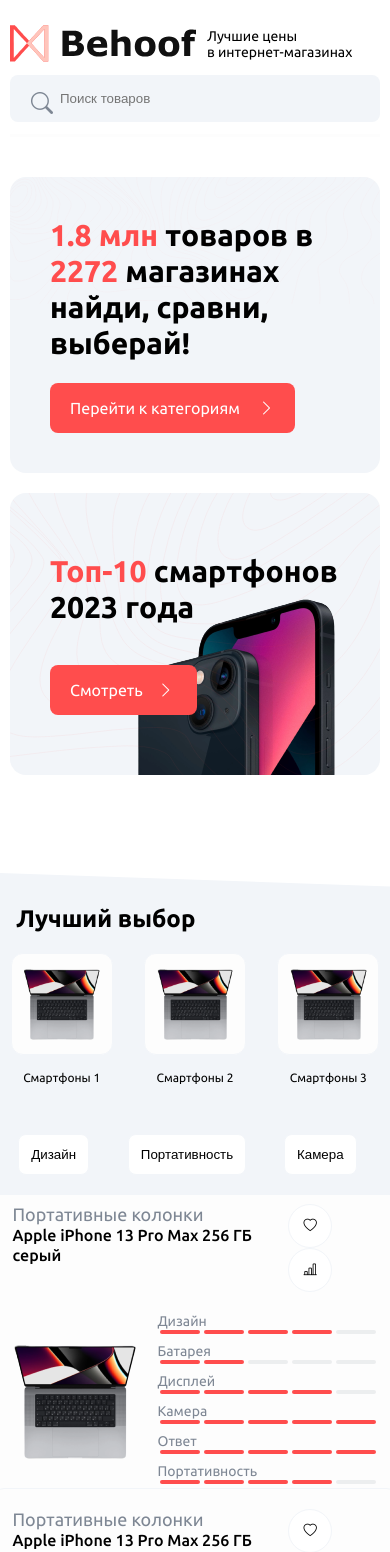
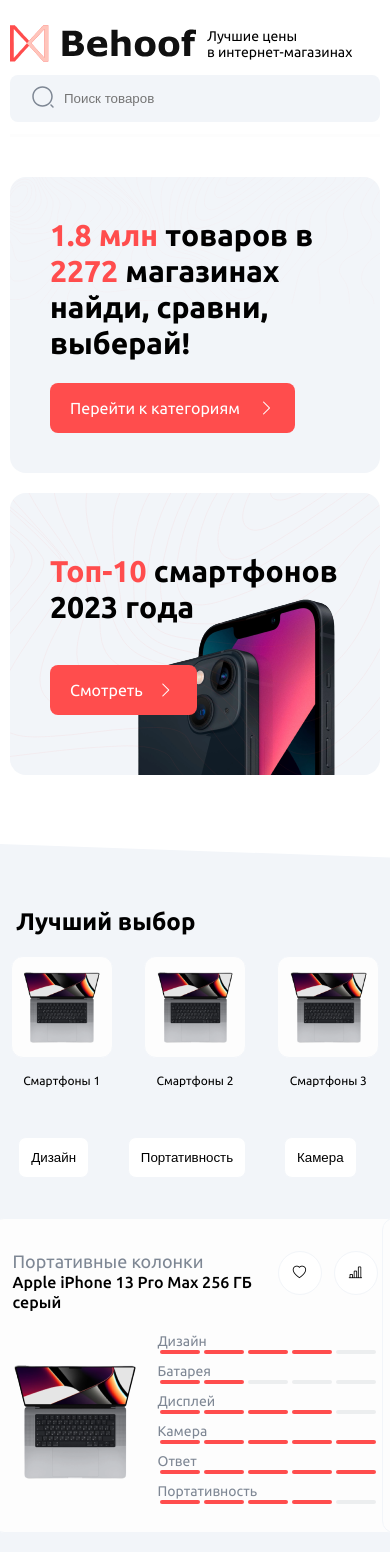
Before and after one commit to roziqov1011/Behoof, a React (Create React App) app: page / in a window 390 px wide. Shown: the top 1552 px of the page. Built offline with nearby package versions, Linux system fonts and the light colour scheme.

Commit message:
worning clering at home

```diff
--- a/src/components/Footer/Styled.jsx
+++ b/src/components/Footer/Styled.jsx
@@ -1,7 +1,7 @@
 import styled from 'styled-components';
 export const FooterWrapper = styled.footer`
-margin-top: 100px;
-padding-top: 45px;
+margin-top: 32px;
+padding-top: 29px;
 padding-bottom: 25px;
     background: #F2F5F9;
 `;
--- a/src/components/Header/Header.jsx
+++ b/src/components/Header/Header.jsx
@@ -29,7 +29,11 @@ function Header() {
                 </HeaderSelect>
               </SelectWrapper>
               <div className='search__inp__wrapper'>
-                <label className='search__label' htmlFor="search"><i className="bi bi-search"></i></label>
+                <label className='search__label' htmlFor="search"><svg width="24" height="24" viewBox="0 0 24 24" fill="none" xmlns="http://www.w3.org/2000/svg">
+<path d="M11.5 21.75C5.85 21.75 1.25 17.15 1.25 11.5C1.25 5.85 5.85 1.25 11.5 1.25C17.15 1.25 21.75 5.85 21.75 11.5C21.75 17.15 17.15 21.75 11.5 21.75ZM11.5 2.75C6.67 2.75 2.75 6.68 2.75 11.5C2.75 16.32 6.67 20.25 11.5 20.25C16.33 20.25 20.25 16.32 20.25 11.5C20.25 6.68 16.33 2.75 11.5 2.75Z" fill="#7E8794"/>
+<path d="M22.0004 22.7499C21.8104 22.7499 21.6204 22.6799 21.4704 22.5299L19.4704 20.5299C19.1804 20.2399 19.1804 19.7599 19.4704 19.4699C19.7604 19.1799 20.2404 19.1799 20.5304 19.4699L22.5304 21.4699C22.8204 21.7599 22.8204 22.2399 22.5304 22.5299C22.3804 22.6799 22.1904 22.7499 22.0004 22.7499Z" fill="#7E8794"/>
+</svg>
+</label>
                 <input className='search__inp' id='search' type="text" placeholder='Поиск товаров'/>
               </div>
               <HeaderBtn>
--- a/src/components/Header/Styled.jsx
+++ b/src/components/Header/Styled.jsx
@@ -7,7 +7,6 @@ export const HeaderWrapper = styled.header`
         align-items: center;
         justify-content: space-between;
         flex-wrap: wrap;
-
 `
 
 export const HeaderLogoWrapper = styled.div`
@@ -37,11 +36,14 @@ label{
     color:  #7E8794;
     font-weight: bold;
     font-size: 22px;
+    @media (max-width: 480px) {
+            top: 10px;
+        }
 
 }
     input{
         padding: 16px;
-        padding-left: 50px;
+        padding-left: 54px;
         border: none;
         background: #F2F5F9;
         border-radius: 0px 8px 8px 0px;
@@ -88,7 +90,7 @@ padding: 16px;
 border:none;
 margin-left: 20px;
 font-size: 22px;
-@media (max-width: 430px) {
+@media (max-width: 480px) {
             display: none;
         }
 `
--- a/src/components/Home/Choice/Slider/Slider.jsx
+++ b/src/components/Home/Choice/Slider/Slider.jsx
@@ -14,7 +14,9 @@ import { Grid, Navigation, Pagination } from "swiper";
 import SliderItem from "../SliderItem/SliderItem";
 
 export default function MySlider() {
+
 const [changeWidth, setChangeWidth] = useState(window.innerWidth)
+const [siliderRow, setsiliderRow] = useState(changeWidth > 700 ? 2 : 1)
   window.onresize = function() {
     setChangeWidth(window.innerWidth)
   };
@@ -26,7 +28,7 @@ const [changeWidth, setChangeWidth] = useState(window.innerWidth)
       <Swiper
         slidesPerView={changeWidth >=990 ? 2: 1}
         grid={{
-          rows: 2,
+          rows: siliderRow,
         }}
         spaceBetween={20}
         navigation={true}
--- a/src/components/Home/Choice/Slider/styles.css
+++ b/src/components/Home/Choice/Slider/styles.css
@@ -4,7 +4,12 @@ margin-top: 20px;
 display: flex;
 justify-content: center;
 }
-
+@media (max-width: 700px) {
+  .my__test{
+    height: auto;
+    margin-bottom: 70px;
+  }
+}
 
 .swiper {
     width: 100%;
--- a/src/components/Home/Choice/SliderItem/SliderItem.jsx
+++ b/src/components/Home/Choice/SliderItem/SliderItem.jsx
@@ -17,7 +17,7 @@ function SliderItem() {
           <p>Портативные колонки </p>
           <h4>Apple iPhone 13 Pro Max 256 ГБ серый</h4>
         </div>
-        <div>
+        <div className="item__top__wrapper">
           <button>
             <i className="bi bi-heart"></i>
           </button>
@@ -34,7 +34,7 @@ function SliderItem() {
                     <div>
                     {
                         arr?.map((item, index)=>(
-                            <span key={index} className={Desigin >= index+1 ? 'active': null}></span>
+                            <span key={index} className={Desigin >= index+1 ? 'my__active': null}></span>
                         ))
                     }
                     </div>
@@ -44,7 +44,7 @@ function SliderItem() {
                     <div>
                     {
                         arr?.map((item, index)=>(
-                            <span key={index} className={Power >= index+1 ? 'active': null}></span>
+                            <span key={index} className={Power >= index+1 ? 'my__active': null}></span>
                         ))
                     }
                     </div>
@@ -54,7 +54,7 @@ function SliderItem() {
                     <div>
                     {
                         arr?.map((item, index)=>(
-                            <span key={index} className={Display >= index+1 ? 'active': null}></span>
+                            <span key={index} className={Display >= index+1 ? 'my__active': null}></span>
                         ))
                     }
                     </div>
@@ -64,7 +64,7 @@ function SliderItem() {
                     <div>
                     {
                         arr?.map((item, index)=>(
-                            <span key={index} className={Camera >= index+1 ? 'active': null}></span>
+                            <span key={index} className={Camera >= index+1 ? 'my__active': null}></span>
                         ))
                     }
                     </div>
@@ -74,7 +74,7 @@ function SliderItem() {
                     <div>
                     {
                         arr?.map((item, index)=>(
-                            <span key={index} className={Answer >= index+1 ? 'active': null}></span>
+                            <span key={index} className={Answer >= index+1 ? 'my__active': null}></span>
                         ))
                     }
                     </div>
@@ -84,7 +84,7 @@ function SliderItem() {
                     <div>
                     {
                         arr?.map((item, index)=>(
-                            <span key={index} className={Portability >= index+1 ? 'active': null}></span>
+                            <span key={index} className={Portability >= index+1 ? 'my__active': null}></span>
                         ))
                     }
                     </div>
--- a/src/components/Home/Choice/SliderItem/Styled.jsx
+++ b/src/components/Home/Choice/SliderItem/Styled.jsx
@@ -2,16 +2,21 @@ import styled from "styled-components";
 
 export const SliderItemWrapper = styled.div`
   width: 634px;
+  height: auto;
   background: #fdfdfd;
   padding: 20px;
   margin-top: 20px;
   border: 1px solid #f2f5f9;
   border-radius: 12px;
+
 `;
 export const SliderItemTop = styled.div`
   display: flex;
   justify-content: space-between;
   margin-bottom: 20px;
+  @media (max-width: 600px) {
+    margin-top: 12px;
+  }
   p {
     color: #7e8794;
   }
@@ -19,6 +24,9 @@ export const SliderItemTop = styled.div`
     font-weight: 500;
     font-size: 16px;
     line-height: 20px;
+  }
+  .item__top__wrapper{
+    display: flex;
   }
   button {
     width: 44px;
@@ -66,7 +74,7 @@ margin-bottom: 8px;
     display: flex;
 
   }
-  .active{
+  .my__active{
     background-color: #FF4D4D;
   }
 
--- a/src/components/Home/Choice/Styled.jsx
+++ b/src/components/Home/Choice/Styled.jsx
@@ -3,15 +3,19 @@ import styled from "styled-components";
 export const ChoiceWrapper = styled.div`
 
   padding: 53px 0;
+  padding-bottom: 100px;
   position: relative;
   width: 100%;
   display: flex;
   justify-content: center;
   align-items: center;
   overflow: hidden;
+  @media (max-width: 700px) {
+    padding: 53px 0;
+    padding-bottom: 0px;
+  }
   @media (max-width: 600px) {
     margin: 0px 0;
-    padding: 50px 0;
   }
 `;
 export const ChoiceRotate = styled.div`
@@ -21,7 +25,7 @@ export const ChoiceRotate = styled.div`
   background: #F2F5F9;
   width: 150%;
   height: 90%;
-  bottom: 20px;
+  bottom: 25px;
 `;
 
 export const ChoiceInner =  styled.div`
```
Also changed, not shown: src/assets/img/search-normal.svg (added).
